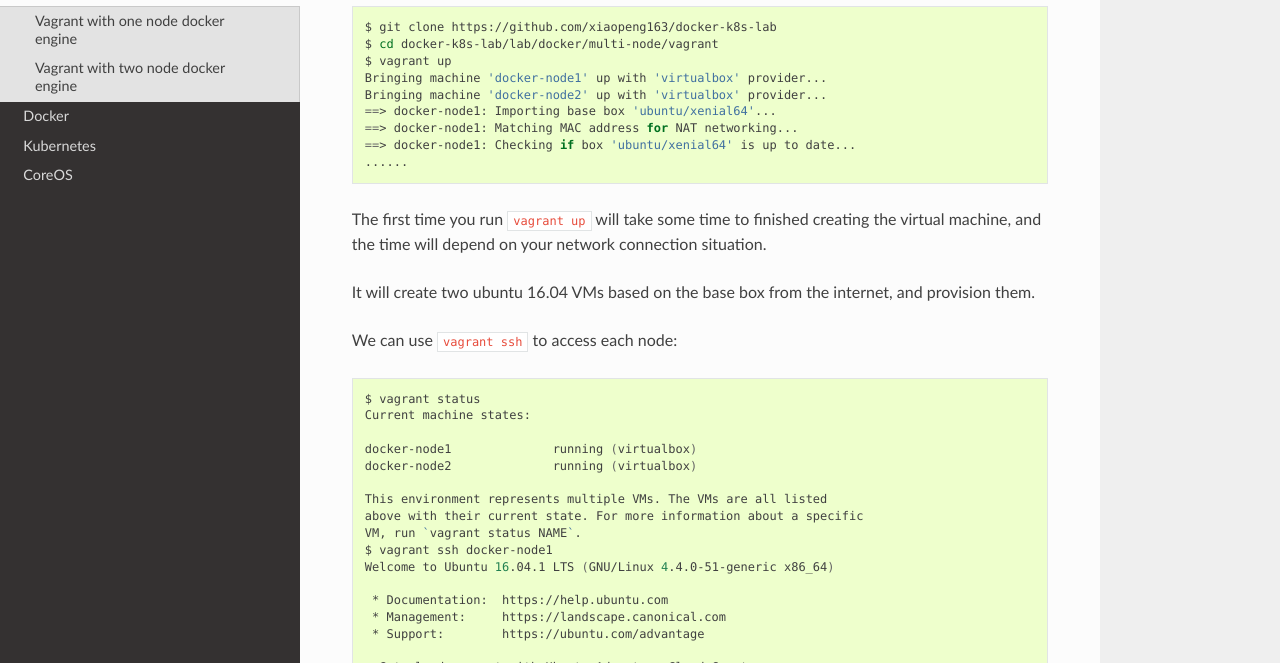
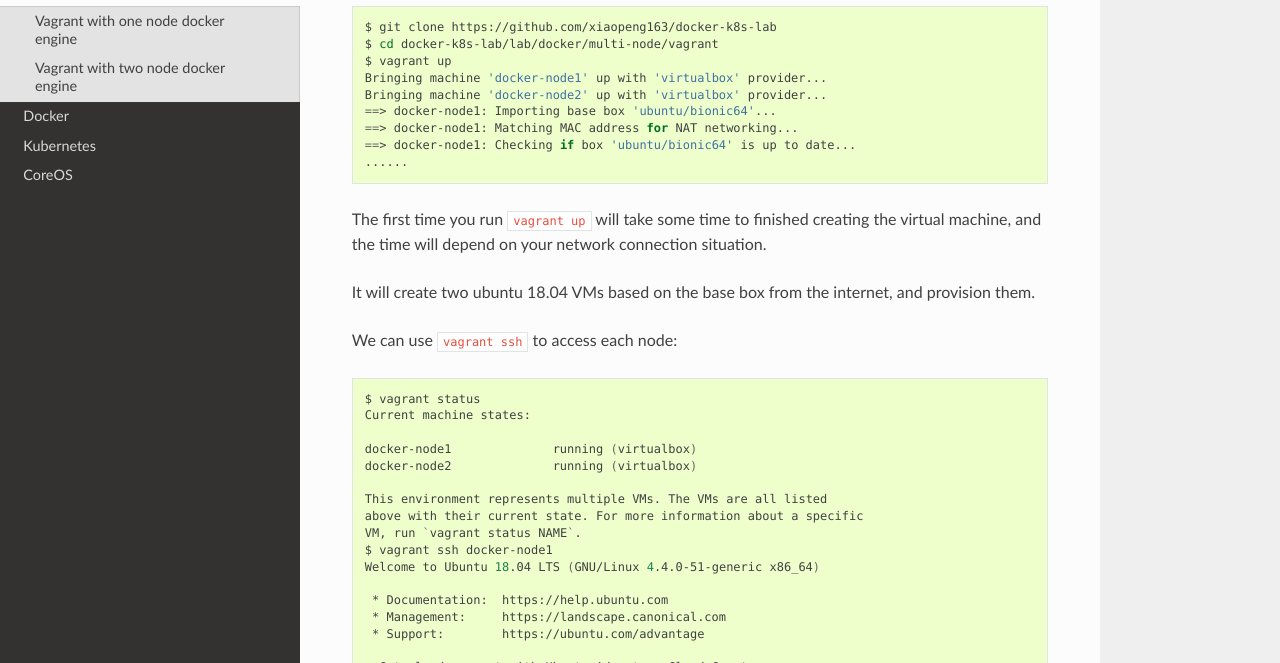
Before and after one commit to xiaopeng163/docker-k8s-lab, a Sphinx documentation site: the page built from docs/source/lab-environment.rst, in a window 1280 px wide and 900 px high, scrolled down 1291 px. Shown: the part 156-819 px from the top of the window. Built offline with Sphinx 7.4.7 and the Read the Docs theme 2.0.0, drawn with Linux system fonts in a browser that asks for light colours; some of the changed text lies outside the part shown.

Commit message:
Update lab-environment.rst
corrected Ubuntu version

```diff
--- a/docs/source/lab-environment.rst
+++ b/docs/source/lab-environment.rst
@@ -76,15 +76,15 @@ Vagrant with two node docker engine
   $ vagrant up
   Bringing machine 'docker-node1' up with 'virtualbox' provider...
   Bringing machine 'docker-node2' up with 'virtualbox' provider...
-  ==> docker-node1: Importing base box 'ubuntu/xenial64'...
+  ==> docker-node1: Importing base box 'ubuntu/bionic64'...
   ==> docker-node1: Matching MAC address for NAT networking...
-  ==> docker-node1: Checking if box 'ubuntu/xenial64' is up to date...
+  ==> docker-node1: Checking if box 'ubuntu/bionic64' is up to date...
   ......
 
 The first time you run ``vagrant up`` will take some time to finished creating the virtual machine, and the time will depend on
 your network connection situation.
 
-It will create two ubuntu 16.04 VMs based on the base box from the internet, and provision them.
+It will create two ubuntu 18.04 VMs based on the base box from the internet, and provision them.
 
 We can use ``vagrant ssh`` to access each node:
 
@@ -100,7 +100,7 @@ We can use ``vagrant ssh`` to access each node:
   above with their current state. For more information about a specific
   VM, run `vagrant status NAME`.
   $ vagrant ssh docker-node1
-  Welcome to Ubuntu 16.04.1 LTS (GNU/Linux 4.4.0-51-generic x86_64)
+  Welcome to Ubuntu 18.04 LTS (GNU/Linux 4.4.0-51-generic x86_64)
 
    * Documentation:  https://help.ubuntu.com
    * Management:     https://landscape.canonical.com
```
Also changed, not shown: other parts of docs/source/lab-environment.rst (+1 -1 lines).
